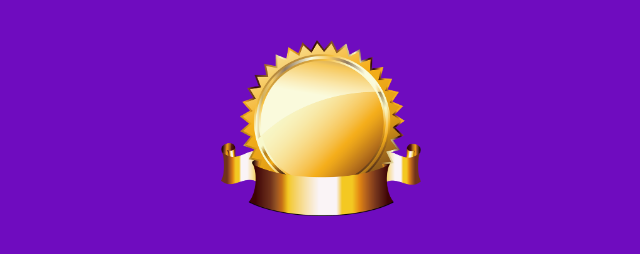
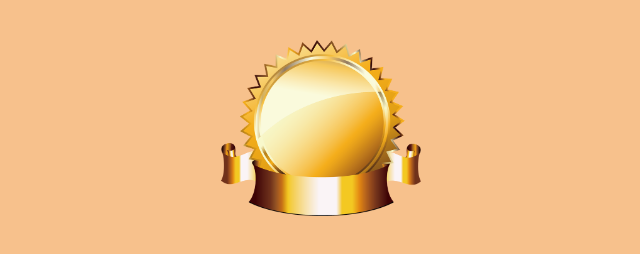
Before and after one commit to songzhanpeng/ranking, a plain HTML site: page index.html in a window 1280 px wide. Shown: the whole page, without its empty margins (319-959 px from the left). Drawn offline with Linux system fonts and the light colour scheme.

Commit message:
feat:修改

```diff
--- a/index.html
+++ b/index.html
@@ -19,7 +19,7 @@
         display: flex;
         flex-direction: column;
         align-items: center;
-        background-color: #6f0cbf;
+        background-color: #f7c18c;
         padding: 0 20px;
         overflow-y: auto;
       }
```
